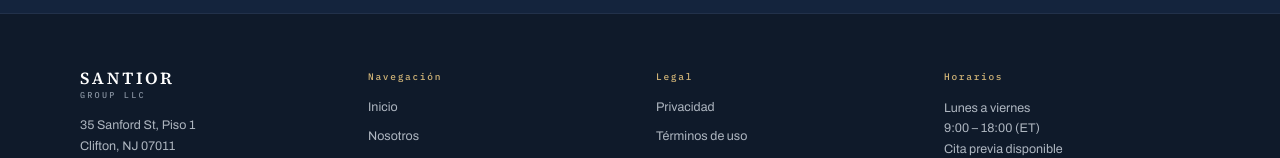
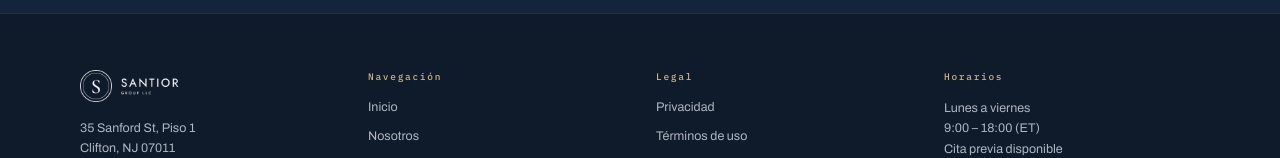
Before and after one commit to santiorgroup/landingpage, a Next.js app in the folder santior-group/: page / in a window 1280 px wide. Shown: the part 2428-2586 px from the top of the page. Built offline with nearby package versions, Linux system fonts and the light colour scheme.

Commit message:
Update Footer.jsx
wite logo

```diff
--- a/santior-group/components/Footer.jsx
+++ b/santior-group/components/Footer.jsx
@@ -1,6 +1,7 @@
 "use client";
 
 import Link from "next/link";
+import Image from "next/image";
 import { useLanguage } from "@/context/LanguageContext";
 import Reveal from "./Reveal";
 
@@ -11,13 +12,14 @@ export default function Footer() {
     <footer className="bg-navy-deep text-[#AEB6C0] border-t border-[#22314A]">
       <Reveal className="max-w-page mx-auto px-6 md:px-10 py-14 grid gap-8 grid-cols-1 sm:grid-cols-2 lg:grid-cols-4">
         <div>
-          <div className="flex flex-col gap-1 mb-4">
-            <span className="font-serif font-semibold text-[17px] leading-none tracking-[0.16em] text-white">
-              SANTIOR
-            </span>
-            <span className="font-mono font-medium text-[8.5px] leading-none tracking-[0.26em] text-[#8792A0]">
-              GROUP LLC
-            </span>
+          <div className="mb-4">
+            <Image
+              src="/logo-white.png"
+              alt="Santior Group LLC"
+              width={576}
+              height={184}
+              className="h-8 w-auto"
+            />
           </div>
           <p className="font-sans text-[12.5px] leading-relaxed">
             35 Sanford St, Piso 1
```
